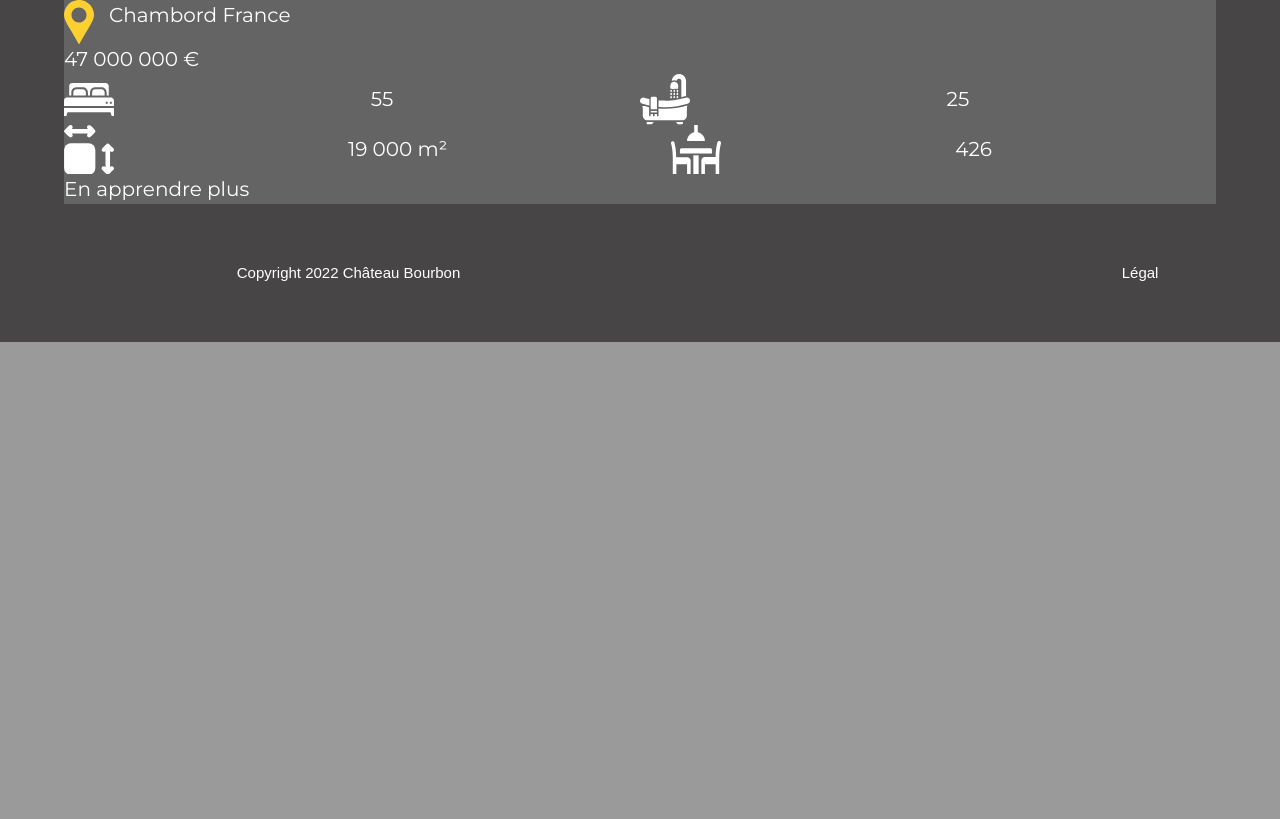
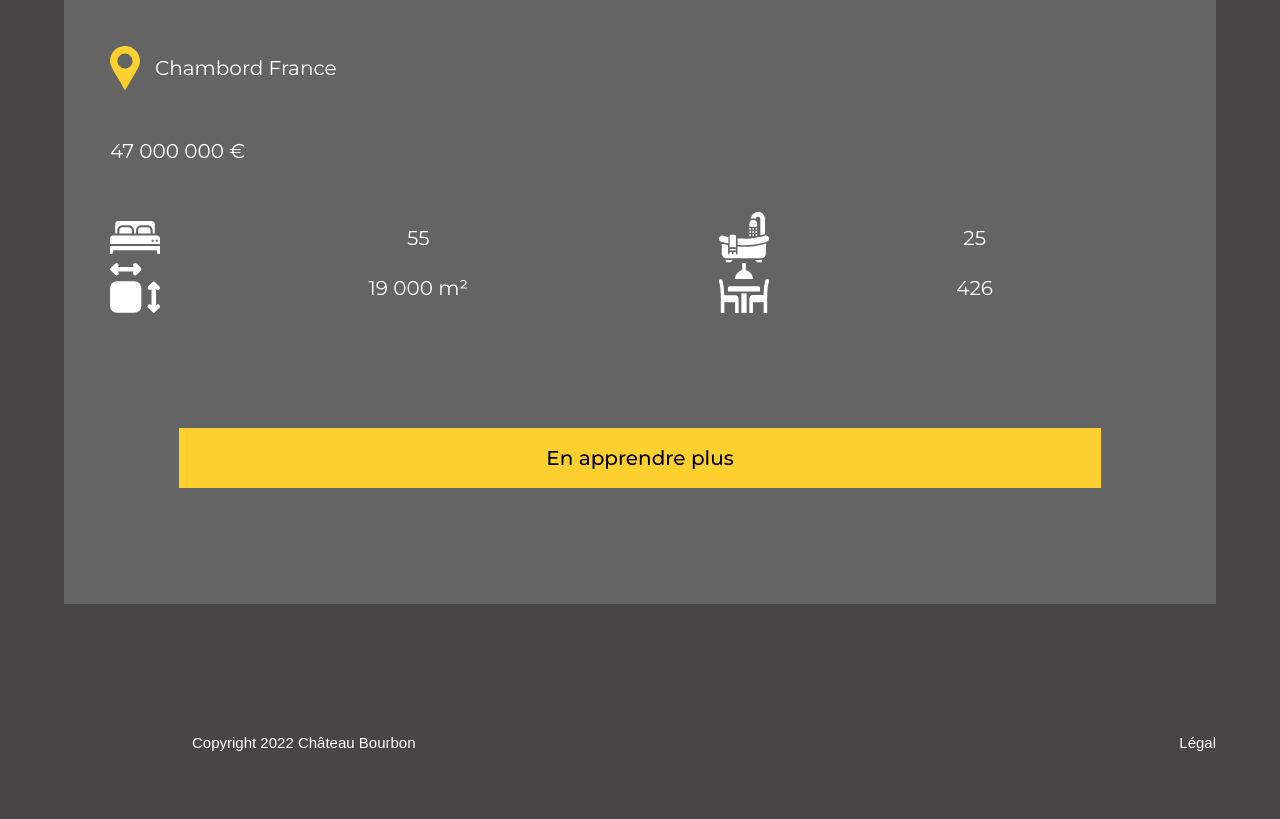
Before and after one commit to MathiasLinux/SAE301Public, a PHP site: page /index.php?action=chateau in a window 1280 px wide. Shown: the part 1328-2147 px from the top of the page. Before the commit the page ends 1670 px from the top, so only its background shows below. Run offline with PHP 8.4, Linux system fonts and the light colour scheme; some web fonts are replaced.

Commit message:
Finalisation de la page des annonces

```diff
--- a/js/principal.js
+++ b/js/principal.js
@@ -13,3 +13,12 @@ document.querySelector(".menuOpen>svg").addEventListener("click", menuclose);
 if (!window.location.search) {
     document.querySelector("footer").style.backgroundColor = "#00000082";
 }
+
+// Page des annnonces de chateaux
+
+function openFiltre() {
+    document.querySelector(".contourFiltre").classList.toggle("contourFiltreOpen");
+    document.querySelector(".menuFiltre").classList.toggle("menuFiltreOpen");
+}
+
+document.querySelector(".menuFiltre").addEventListener("click", openFiltre);
--- a/styles/style.css
+++ b/styles/style.css
@@ -324,6 +324,10 @@ footer > a {
     padding: 3%;
 }
 
+.menuFiltre > svg {
+    transition: transform 0.2s
+}
+
 .contourBiens {
     margin-top: 10%;
     background-color: var(--gris-semi-clair);
@@ -332,10 +336,22 @@ footer > a {
     font-weight: 400;
     font-style: normal;
     font-size: 20px;
+    padding-bottom: 0.1%;
 }
 
 #location {
     width: 30px
+}
+
+.localisationChateau {
+    display: flex;
+    align-items: center;
+    gap: 15px;
+    margin: 4%;
+}
+
+.prixChateaux {
+    margin: 4%;
 }
 
 .iconeChateau {
@@ -346,18 +362,108 @@ footer > a {
     justify-items: center;
 }
 
+.iconeDroit {
+    grid-area: droite;
+}
+
+.iconeGauche {
+    grid-area: gauche;
+}
+
 .iconeChateau svg {
     width: 50px;
 }
 
 .ligneIcone {
     display: grid;
-    grid-template-columns: auto auto;
+    grid-template-columns: 52.5% 5% 42.5%;
+    grid-template-rows: auto;
+    grid-template-areas:
+    "droite . gauche";
     align-content: center;
 }
 
-.localisationChateau {
+.contourIcone {
+    margin: 4%;
+}
+
+
+.boutonJaune {
+    background-color: var(--jaune);
+    font-family: 'Montserrat', sans-serif;
+    font-weight: 500;
+    font-style: normal;
+    font-size: 20px;
+    margin: 10%;
     display: flex;
-    align-content: center;
-    gap: 15px;
+    justify-content: center;
+    align-items: center;
+    padding: 15px;
 }
+
+.boutonJaune > a {
+    text-decoration: none;
+    color: black;
+}
+
+.boutonRegion {
+    display: grid;
+    grid-template-columns: 1fr auto;
+    justify-items: center;
+}
+
+.contourFiltre {
+    display: none;
+    background-color: var(--gris-semi-clair);
+    padding: 5%;
+    margin-top: 5%;
+}
+
+.contourFiltreOpen {
+    display: block;
+}
+
+.menuFiltreOpen > svg {
+    transform: rotate(180deg);
+    transition: transform 0.2s
+}
+
+.contourFiltre form {
+    color: white;
+}
+
+.labelFiltre {
+    font-family: rockwell-nova, sans-serif;
+    font-weight: 400;
+    font-size: 20px;
+    font-style: normal;
+}
+
+.selecteurPrix {
+    display: grid;
+    justify-items: center;
+    grid-template-columns: 1fr;
+}
+
+.totalSelecteurCase .labelFiltre {
+    display: flex;
+    justify-content: center;
+    margin: 2%;
+}
+
+.selecteurCase {
+    display: grid;
+    grid-template-columns: auto auto;
+    justify-content: center;
+    column-gap: 5%;
+    row-gap: 3%;
+    font-family: 'Montserrat', sans-serif;
+    font-weight: 400;
+    font-style: normal;
+    font-size: 15px;
+}
+
+input[type="checkbox"] {
+    background-color: var(--gris-clair);
+    width: 20px;
+}
--- a/vue/gabarit/gabarit.php
+++ b/vue/gabarit/gabarit.php
@@ -12,7 +12,9 @@
 </head>
 <body>
 <?php require("vue/gabarit/header.php"); ?>
-<?= $contenue ?>
+<main>
+    <?= $contenue ?>
+</main>
 <?php require("vue/gabarit/footer.php"); ?>
 <script src="https://cdn.jsdelivr.net/npm/bootstrap@5.2.3/dist/js/bootstrap.bundle.min.js"></script>
 <script src="js/principal.js"></script>
--- a/vue/vueChateau.php
+++ b/vue/vueChateau.php
@@ -9,6 +9,68 @@ ob_start();
                 <path id="Tracé_3" data-name="Tracé 3" d="M6,9l6,6,6-6" transform="translate(-4.586 -7.586)" fill="none"
                       stroke="#fff" stroke-linecap="round" stroke-linejoin="round" stroke-width="2"/>
             </svg>
+        </div>
+        <div class="contourFiltre">
+            <div class="boutonJaune boutonRegion">
+                <div>Régions</div>
+                <svg xmlns="http://www.w3.org/2000/svg" width="14.828" height="8.414" viewBox="0 0 14.828 8.414">
+                    <path id="Tracé_3" data-name="Tracé 3" d="M6,9l6,6,6-6" transform="translate(-4.586 -7.586)"
+                          fill="none" stroke="#000" stroke-linecap="round" stroke-linejoin="round" stroke-width="2"/>
+                </svg>
+            </div>
+            <form action="#">
+                <div class="selecteurPrix">
+                    <label class="labelFiltre" for="prix">Prix :</label>
+                    <input type="range" name="prix" id="prix">
+                </div>
+                <div class="totalSelecteurCase">
+                    <div class="labelFiltre">Époque du château :</div>
+                    <div class="selecteurCase">
+                        <div>
+                            <input type="checkbox" name="XVsiecle" id="XVsiecle">
+                            <label for="XVsiecle">XV<sup>ème</sup> siècle</label>
+                        </div>
+                        <div>
+                            <input type="checkbox" name="XVIsiecle" id="XVIsiecle">
+                            <label for="XVIsiecle">XVI<sup>ème</sup> siècle</label>
+                        </div>
+                        <div>
+                            <input type="checkbox" name="XVIIsiecle" id="XVIIsiecle">
+                            <label for="XVIIsiecle">XVII<sup>ème</sup> siècle</label>
+                        </div>
+                        <div>
+                            <input type="checkbox" name="XVIIIsiecle" id="XVIIIsiecle">
+                            <label for="XVIIIsiecle">XVIII<sup>ème</sup> siècle</label>
+                        </div>
+                        <div>
+                            <input type="checkbox" name="XIXsiecle" id="XIXsiecle">
+                            <label for="XIXsiecle">XIX<sup>ème</sup> siècle</label>
+                        </div>
+                        <div>
+                            <input type="checkbox" name="XXsiecle" id="XXsiecle">
+                            <label for="XXsiecle">XX<sup>ème</sup> siècle</label>
+                        </div>
+                    </div>
+                </div>
+                <div class="totalSelecteurCase">
+                    <div class="labelFiltre">Status du château :</div>
+                    <div class="selecteurCase">
+                        <input type="checkbox" name="classe" id="classe">
+                        <label for="classe">Le château est classé</label>
+                        <input type="checkbox" name="nonClasse" id="nonClasse">
+                        <label for="nonClasse">Le château n'est classé</label>
+                    </div>
+                </div>
+                <div class="totalSelecteurCase">
+                    <div class="labelFiltre">État du château :</div>
+                    <div class="selecteurCase">
+                        <input type="checkbox" name="restoNecessaire" id="restoNecessaire">
+                        <label for="restoNecessaire">Restauration nécessaire</label>
+                        <input type="checkbox" name="excellentEtat" id="excellentEtat">
+                        <label for="excellentEtat">Excellent état</label>
+                    </div>
+                </div>
+            </form>
         </div>
         <div class="contourBiens">
             <div class="bien">
@@ -25,9 +87,10 @@ ob_start();
                 </div>
                 <div>
                     <div class="prixChateaux">47 000 000 €</div>
+                    <div class="contourIcone">
                         <div class="ligneIcone">
-                        <div class="iconeChateau">
-                            <svg class="iconeChateau" id="bed" data-name="bed" xmlns="http://www.w3.org/2000/svg"
+                            <div class="iconeChateau iconeDroit">
+                                <svg id="bed" data-name="bed" xmlns="http://www.w3.org/2000/svg"
                                      viewBox="0 0 471.99 314.53">
                                     <g id="Calque_1-2" data-name="Calque 1" fill="#FFF">
                                         <path d="M.5,216.33c-.2-.96-.51-1.74-.5-2.52,.1-16.63-.14-33.27,.5-49.87,.53-13.65,12.69-25.11,26.36-25.95,1.99-.12,3.98-.25,5.98-.25,135.37-.01,270.73,.03,406.1-.07,13.28,0,23.83,4.37,29.78,16.69,1.88,3.9,2.95,8.56,3.05,12.9,.37,15.63,.17,31.26,.16,46.9,0,.63-.28,1.26-.49,2.18H.5Zm393.28-38.97v19.09h18.64v-19.09h-18.64Zm57.74,19.14v-19.05h-18.51v19.05h18.51Z"/>
@@ -39,8 +102,9 @@ ob_start();
                                 </svg>
                                 <div>55</div>
                             </div>
-                        <div class="iconeChateau">
-                            <svg class="iconeChateau" id="bathtub" data-name="bathub" xmlns="http://www.w3.org/2000/svg"
+                            <div class="iconeChateau iconeGauche">
+                                <svg id="bathtub" data-name="bathub"
+                                     xmlns="http://www.w3.org/2000/svg"
                                      viewBox="0 0 380.77 382.8">
                                     <g id="Calque_1-2" data-name="Calque 1" fill="#fff">
                                         <path d="M16.67,240.25c17.83,4.34,35.05,8.53,52.58,12.8,0,3.92,0,8.02,0,12.13,0,16.22,0,32.43,0,48.65,0,1-.06,2,.04,2.99,.33,3.49,2.92,6.05,6,6.02,3.09-.03,5.72-2.59,5.89-6.11,.18-3.73,.04-7.47,.04-11.5h17.98c0,3.37-.04,6.82,0,10.26,.06,4.39,2.33,7.23,5.81,7.36,3.59,.13,6.09-2.84,6.16-7.39,.05-3.35,0-6.7,0-10.28h17.96c0,3.56-.04,7.02,.01,10.47,.07,4.33,2.49,7.19,5.97,7.2,3.49,0,5.98-2.85,5.99-7.18,.04-16.22,.02-32.43,.02-48.65,0-1.35,0-2.7,0-4.42,74.78,5.76,147.88-1.98,219.67-22.6-1.18,5.29-3.13,10.3-3.27,15.36-.58,20.56-.63,41.13-.81,61.7-.08,8.98-3.01,16.86-8.94,23.55-7.06,7.96-15.95,12.2-26.66,12.2-88.06,.02-176.13,.03-264.19,0-19.52,0-35.46-15.95-35.54-35.41-.06-14.59-.1-29.19,.02-43.78,.09-11.25-.06-22.43-4.71-33.36Z"/>
@@ -67,8 +131,8 @@ ob_start();
                             </div>
                         </div>
                         <div class="ligneIcone">
-                        <div class="iconeChateau">
-                            <svg class="iconeChateau" id="surface" data-name="surface"
+                            <div class="iconeChateau iconeDroit">
+                                <svg id="surface" data-name="surface"
                                      xmlns="http://www.w3.org/2000/svg"
                                      viewBox="0 0 164.38 164.19">
                                     <g id="Calque_1-2" data-name="Calque 1" fill="#fff">
@@ -82,8 +146,8 @@ ob_start();
                                 </svg>
                                 <div>19 000 m²</div>
                             </div>
-                        <div class="iconeChateau">
-                            <svg class="iconeChateau" id="dinning_table" data-name="dinning_table"
+                            <div class="iconeChateau iconeGauche">
+                                <svg id="dinning_table" data-name="dinning_table"
                                      xmlns="http://www.w3.org/2000/svg"
                                      viewBox="0 0 335.51 335.07" fill="#fff">
                                     <g id="Calque_1-2" data-name="Calque 1">
@@ -97,7 +161,10 @@ ob_start();
                                 <div>426</div>
                             </div>
                         </div>
-                    <div>En apprendre plus</div>
+                    </div>
+                    <div class="boutonJaune">
+                        <a href="#">En apprendre plus</a>
+                    </div>
                 </div>
             </div>
         </div>
```
Lines whose indentation alone changed are shown as unchanged.
